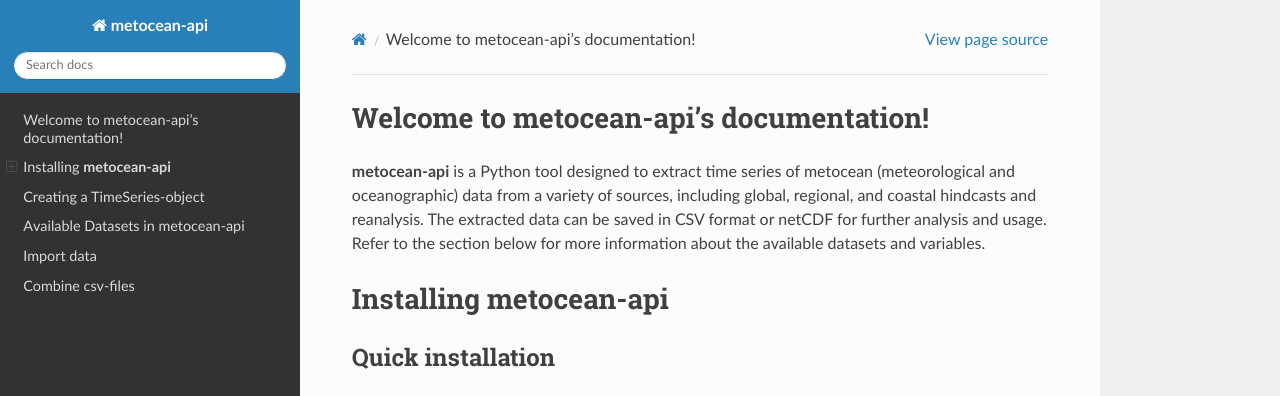
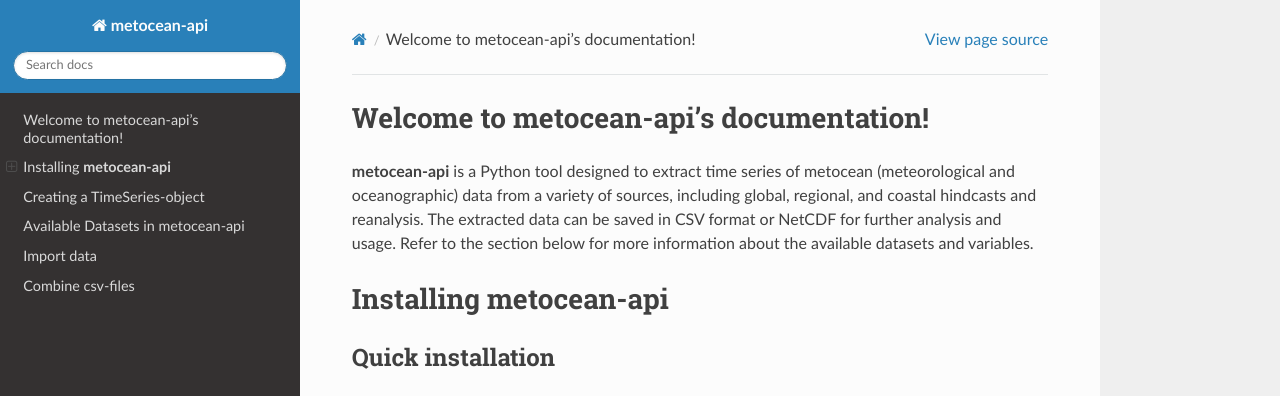
Before and after one commit to MET-OM/metocean-api, a Sphinx documentation site: the page built from docs/index.rst, in a window 1280 px wide and 900 px high. Shown: the top 396 px of the window. Built offline with Sphinx 7.4.7 and the Read the Docs theme 3.1.0, drawn with Linux system fonts in a browser that asks for light colours.

```diff
--- a/docs/index.rst
+++ b/docs/index.rst
@@ -7,7 +7,7 @@ Welcome to metocean-api's documentation!
 =====================================
 
 **metocean-api**  is a Python tool designed to extract time series of metocean (meteorological and oceanographic) data from a variety of sources, including global, regional, and coastal hindcasts and reanalysis.
-The extracted data can be saved in CSV format or netCDF for further analysis and usage.
+The extracted data can be saved in CSV format or NetCDF for further analysis and usage.
 Refer to the section below for more information about the available datasets and variables.
 
 Installing **metocean-api**
@@ -168,6 +168,7 @@ Several options for **product** are available. Please check the data catalog for
 * For Global Tide and Surge Model (storm surge, tidal elevation, total water level) developed by Deltares :
 
   .. code-block:: python
+
     product='GTSM'
 
   The user needs to install the *CDS API key* according to https://cds.climate.copernicus.eu/api-how-to ,
```
